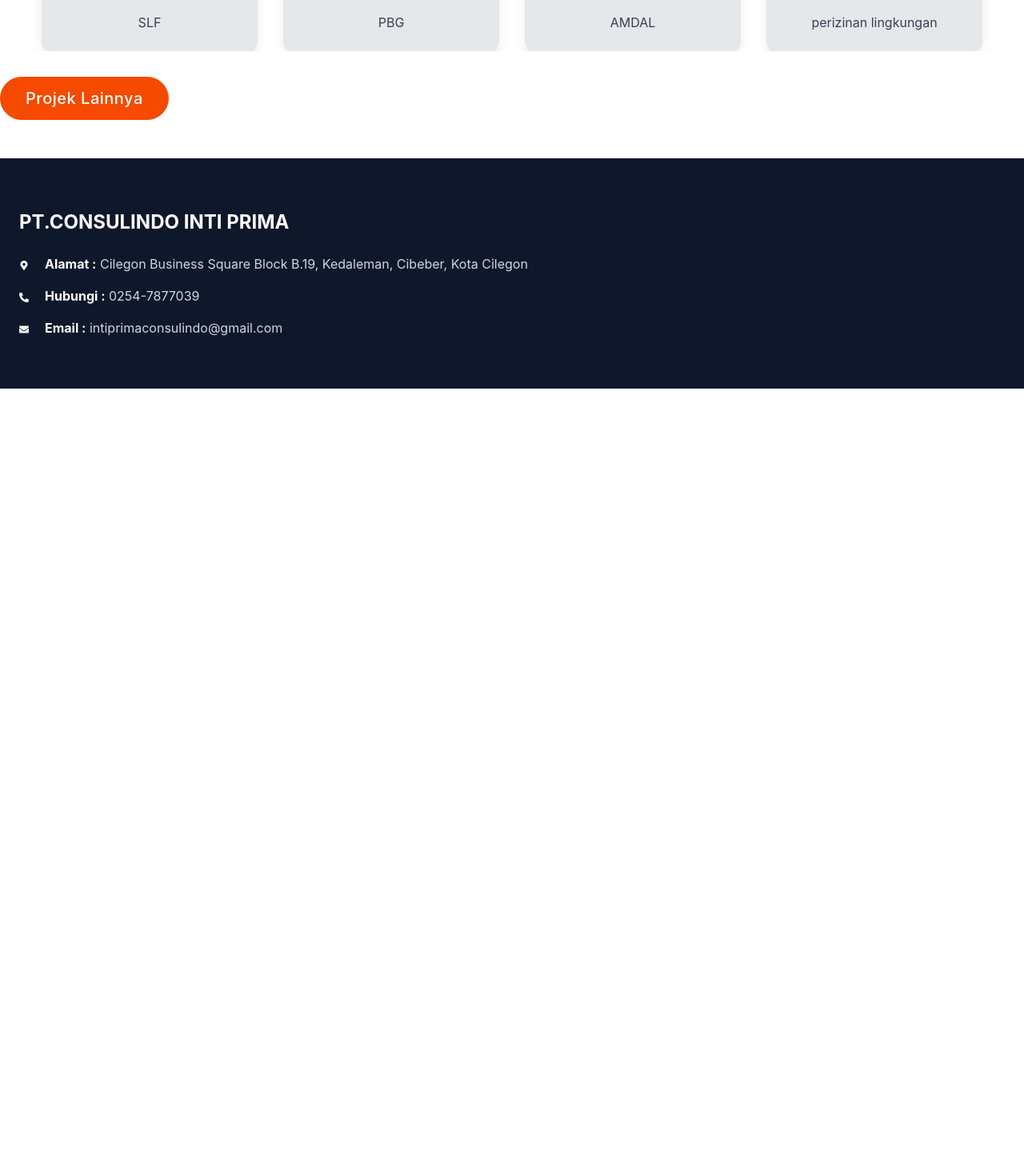
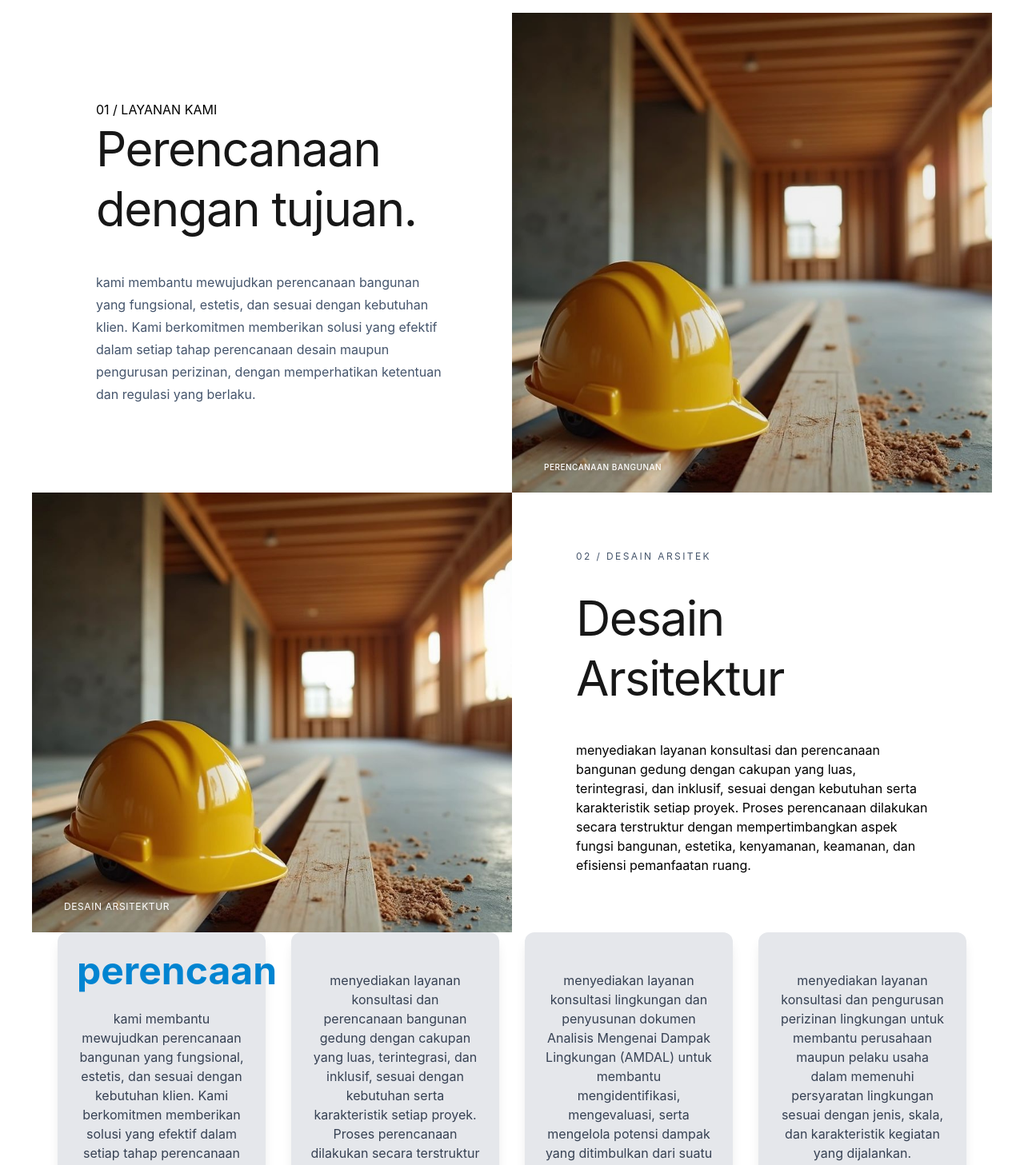
Before and after one commit to abinuraga/ciptes, a React (Vite) app: page /layanan in a window 1280 px wide. Shown: the part 560-2017 px from the top of the page at 80% size. Before the commit the page ends 1046 px from the top, so only its background shows below. Built offline with nearby package versions, Linux system fonts and the light colour scheme.

Commit message:
mengisi desain halaman layanan

```diff
--- a/src/layanan.jsx
+++ b/src/layanan.jsx
@@ -36,9 +36,7 @@
         </h1>
 
         <p className="relative z-10 mt-10 mr-3 ml-3 max-w-3xl leading-8 text-center text-lg font-semibold text-green-400"> Kami menyediakan layanan
-          konsultasi dan pengurusan perizinan bangunan serta lingkungan untuk membantu memenuhi persyaratan regulasi yang berlaku. Layanan kami
-          mencakup Persetujuan Bangunan Gedung (PBG), Sertifikat Laik Fungsi(SLF), serta jasa Analisis Mengenai Dampak Lingkungan (AMDAL) dan
-          pengurusan perizinan bangunan.
+          konsultasi dan pengurusan perizinan bangunan serta lingkungan untuk membantu memenuhi persyaratan regulasi yang berlaku.
         </p>
       </section>
 
@@ -47,15 +45,93 @@
 
       <section
       id="pelayanan2">
-        <div className="relative mx-auto max-w-8xl relative flex px-5 bg-white overflow-hidden mt-12 items-center">
+        <div className="w-full px-4 bg-white overflow-hidden py-12 sm:px-6 lg:px-10 mt-12 items-center">
 
-          <div className="grid w-full grid-cols-1 gap-6 px-4 sm:px-6 md:grid-cols-2 md:gap-8 lg:grid-cols-4 lg:px-8">
+          <div classname="mx-auto max-w-7xl space-y-10 lg;space-y-16">
+
+            {/*text kiri, gambar kanan*/}
+            <div className="grid grid-cols-1 overflow-hidden bg-white lg:grid-cols-2">
+
+              <div className="flex flex-col justify-center px-7 py-12 sm:px-12 lg:px-16 xl:px-20" data-aos="fade-down"
+              data-aos-delay="100">
+
+                <p clasName="mb-8 text-xs tracking-[0.2em] text-slate-6000">
+                  01 / LAYANAN KAMI
+                </p>
+
+                 <h2 className="max-w-xl text-4xl font-normal leading-tight tracking-tight text-neutral-900 sm:text-5xl lg:text-6xl">
+                    Perencanaan dengan tujuan.
+                  </h2>
+
+                  <div className="mt-10 max-w-md self-end">
+
+                    <p className="text-sm leading-7 text-slate-600 sm:text-base">
+                      kami membantu mewujudkan perencanaan bangunan yang fungsional, estetis,
+                      dan sesuai dengan kebutuhan klien. Kami berkomitmen memberikan solusi yang efektif dalam setiap tahap perencanaan desain maupun pengurusan perizinan,
+                      dengan memperhatikan ketentuan dan regulasi yang berlaku.
+                    </p>
+                  </div>
+              </div>
+
+              {/*kolom kanan, gambar */}
+              <div className="relative min-h-[300px] overflow-hidden sm:min-h-[400px] lg:min-h-[600px]">
+                <img
+                src={bg1}
+                alt="pelayanan konsultan 1"
+                className="absolute inset-0 h-full object-cover object-center"/>
+
+                <div className="absolute inset-0 bg-black/5"></div>
+
+                <p className="absolute bottom-6 left-6 text-[10px] font-medium tracking-wider text-white
+                drop-shadow-md sm:left-10">PERENCANAAN BANGUNAN</p>
+              </div>
+            </div>
+          </div>
+
+          {/*layanan 2 gambar kiri, text kanan*/}
+          <div className="grid grid-cols-1 overflow-hidden bg-white lg:grid-cols-2">
+              <div className="relative order-2 min-h-[300px] overflow-hidden sm:min-h-[400px] lg:order-1 lg:min-h-[550px]">
+
+                <img
+                src={bg1}
+                alt="desain arsitektur 2"
+                className="absolute inset-0 h-full w-full object-cover"/>
+
+                <p className="absolute bottom-6 left-6 text-xs tracking-wider text-white drop-shadow-md sm:left-10">
+                  DESAIN ARSITEKTUR
+                </p>
+            </div>
+
+            <div className="order-1 flex flex-col justify-center px-7 py-12 sm:px-12 lg:order-2 lg:px-16 xl:px-20"
+            data-aos="fade left" data-aos-delay="200">
+
+              <p className="mb-8 text-xs tracking-[0.2em] text-slate-600">02 / DESAIN ARSITEK</p>
+
+              <h2 className="max-w-xl text-4xl font-normal leading-tight tracking-tight text-neutral-900 sm:text-5xl lg:text-6xl">
+                 Desain Arsitektur
+              </h2>
+
+            <div className="mt-10 max-w-md self-end">
+
+              <p clasName="text-sm leading-7 text-gray-700 sm:text-base">
+                menyediakan layanan konsultasi dan perencanaan bangunan gedung dengan cakupan yang luas,
+                terintegrasi, dan inklusif, sesuai dengan kebutuhan serta karakteristik setiap proyek. Proses perencanaan dilakukan secara terstruktur
+                dengan mempertimbangkan aspek fungsi bangunan, estetika, kenyamanan, keamanan, dan efisiensi pemanfaatan ruang.
+              </p>
+            </div>
+            </div>
+
+            </div>
+
+          <div className="mx-auto grid max-w-7xl lg:grid-cols-2 overflow-hidden grid-cols-1 gap-6 px-4 sm:px-6 md:grid-cols-2 md:gap-8 lg:grid-cols-4 lg:px-8">
 
             <div className="w-full rounded-xl bg-gray-200 p-5 shadow-lg transition duration-300 hover:-translate-y-2 hover:shadow-xl sm:p-6"
             data-aos="fade-down" data-aos-delay="100">
 
-              <h4 className="mb-6 text-5xl text-center font-bold text-sky-600"></h4>
-              <p className="text-center text-sm leading-6 text-gray-700 sm:text-base"> SLF</p>
+              <h2 className="mb-6 text-5xl text-center font-bold text-sky-600"> perencaan</h2>
+              <p className="text-center text-sm leading-6 text-gray-700 sm:text-base">  kami membantu mewujudkan perencanaan bangunan yang fungsional, estetis,
+                dan sesuai dengan kebutuhan klien. Kami berkomitmen memberikan solusi yang efektif dalam setiap tahap perencanaan desain maupun pengurusan perizinan,
+                dengan memperhatikan ketentuan dan regulasi yang berlaku.</p>
 
             </div>
 
@@ -63,7 +139,9 @@
             data-aos="fade-down" data-aos-delay="200">
 
               <h4 className="mb-6 text-5xl text-center font-bold text-sky-600"></h4>
-              <p className="text-center text-sm leading-6 text-gray-700 sm:text-base"> PBG</p>
+              <p className="text-center text-sm leading-6 text-gray-700 sm:text-base"> menyediakan layanan konsultasi dan perencanaan bangunan gedung dengan cakupan yang luas,
+                terintegrasi, dan inklusif, sesuai dengan kebutuhan serta karakteristik setiap proyek. Proses perencanaan dilakukan secara terstruktur
+                dengan mempertimbangkan aspek fungsi bangunan, estetika, kenyamanan, keamanan, dan efisiensi pemanfaatan ruang. </p>
 
           </div>
 
@@ -71,7 +149,8 @@
           data-aos="fade-down" data-aos-delay="250">
 
               <h4 className="mb-6 text-5xl text-center font-bold text-sky-600"></h4>
-              <p className="text-center text-sm leading-6 text-gray-700 sm:text-base"> AMDAL</p>
+              <p className="text-center text-sm leading-6 text-gray-700 sm:text-base"> menyediakan layanan konsultasi lingkungan dan penyusunan dokumen Analisis Mengenai Dampak Lingkungan (AMDAL)
+                untuk membantu mengidentifikasi, mengevaluasi, serta mengelola potensi dampak yang ditimbulkan dari suatu rencana usaha atau kegiatan terhadap lingkungan hidup. </p>
 
           </div>
 
@@ -79,7 +158,8 @@
           data-aos="fade-down" data-aos-delay="300">
 
               <h4 className="mb-6 text-5xl text-center font-bold text-sky-600"></h4>
-              <p className="text-center text-sm leading-6 text-gray-700 sm:text-base"> perizinan lingkungan</p>
+              <p className="text-center text-sm leading-6 text-gray-700 sm:text-base"> menyediakan layanan konsultasi dan pengurusan perizinan lingkungan untuk membantu perusahaan maupun pelaku usaha
+                dalam memenuhi persyaratan lingkungan sesuai dengan jenis, skala, dan karakteristik kegiatan yang dijalankan.</p>
 
           </div>
 
```
